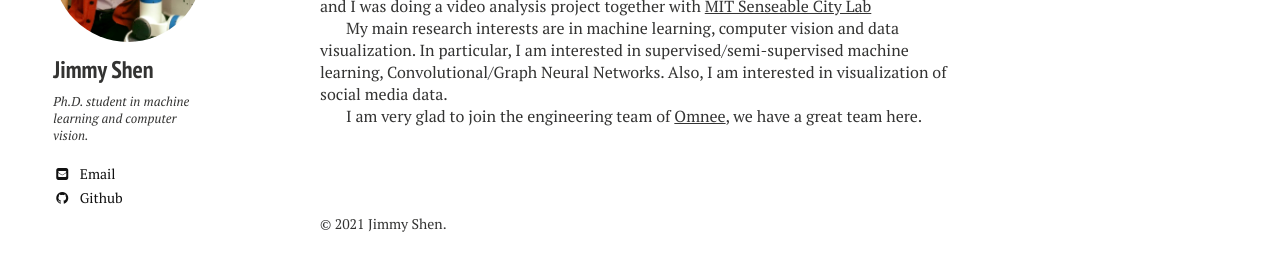
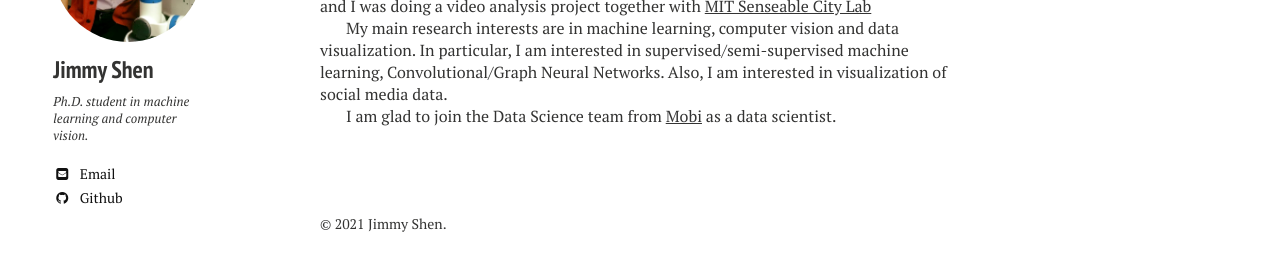
Before and after one commit to xiaokeshen/xiaokeshen.github.io, a Jekyll site: the page built from index.md, in a window 1280 px wide. Shown: the part 603-874 px from the top of the page. Built offline with Jekyll 4.4.1, drawn with Linux system fonts in a browser that asks for light colours; nearby versions of some CDN libraries; a script that is not in the unit is left out.

Commit message:
Update working company

```diff
--- a/index.md
+++ b/index.md
@@ -11,7 +11,7 @@ I am a Ph.D. student at [The Graduate Center, the City University of New York(CU
 
 My main research interests are in machine learning, computer vision and data visualization. In particular, I am interested in supervised/semi-supervised machine learning, Convolutional/Graph Neural Networks. Also, I am interested in visualization of social media data.
 
-I am very glad to join the engineering team of [Omnee](https://www.omnee.io/), we have a great team here.
+I am glad to join the Data Science team from [Mobi](https://www.takemobi.com/) as a data scientist.
 
 
 <script type="text/javascript"
```
